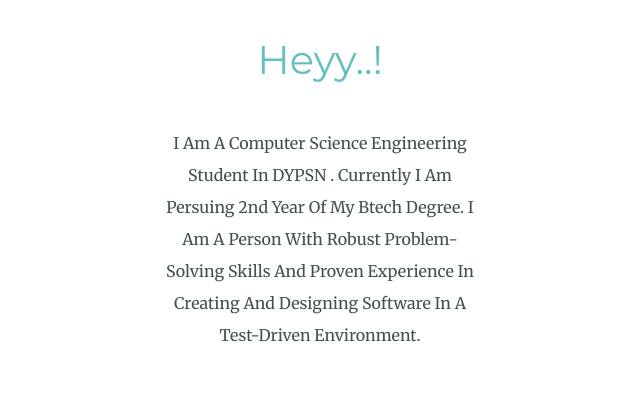
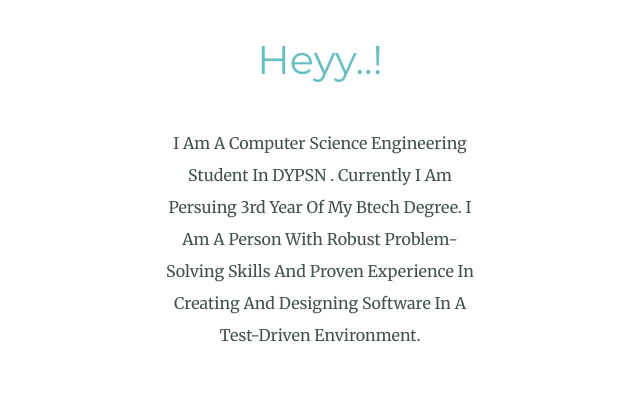
Before and after one commit to Abhiikumbhar/Cv-2.1, a plain HTML site: page index.html in a window 1280 px wide. Shown: the part 1091-1492 px from the top of the page, 320-960 px from the left. Drawn offline with Linux system fonts and the light colour scheme.

Commit message:
Update index.html

```diff
--- a/index.html
+++ b/index.html
@@ -27,7 +27,7 @@
         <div class="profile">
           <img src="images\Abhi.png" alt="Profile-picture" style="height: 180px; width: 180px;">
           <h2>Heyy..!</h2>
-          <p class="intro">I Am A Computer Science Engineering Student In DYPSN . Currently I Am Persuing 2nd Year Of My Btech Degree. I Am A Person With Robust Problem-Solving Skills And Proven Experience In Creating And Designing Software In A Test-Driven Environment.</p>
+          <p class="intro">I Am A Computer Science Engineering Student In DYPSN . Currently I Am Persuing 3rd Year Of My Btech Degree. I Am A Person With Robust Problem-Solving Skills And Proven Experience In Creating And Designing Software In A Test-Driven Environment.</p>
         </div>
         <hr>
         <div class="skills">
```
